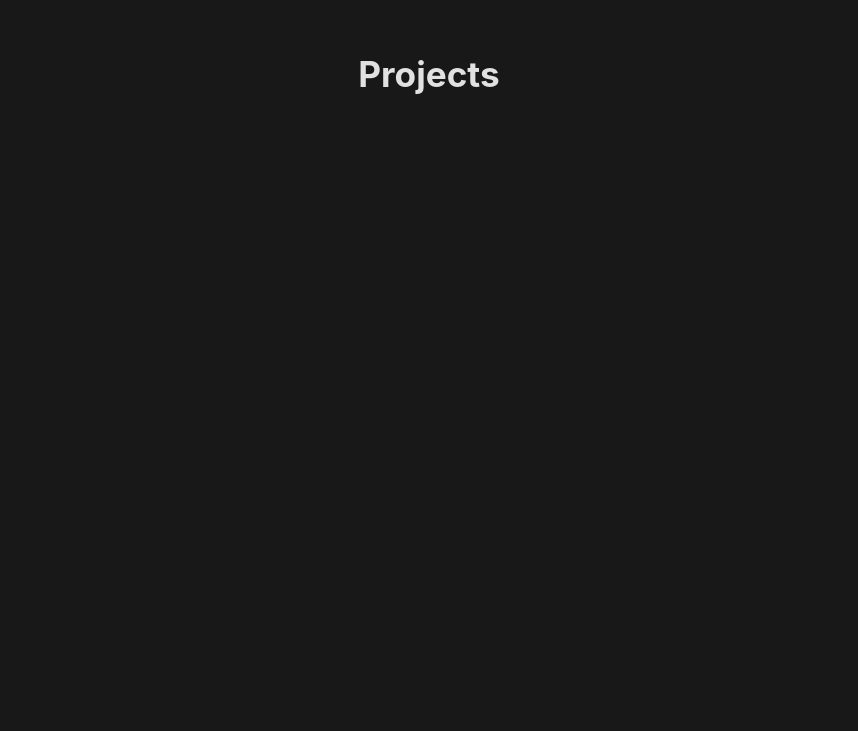
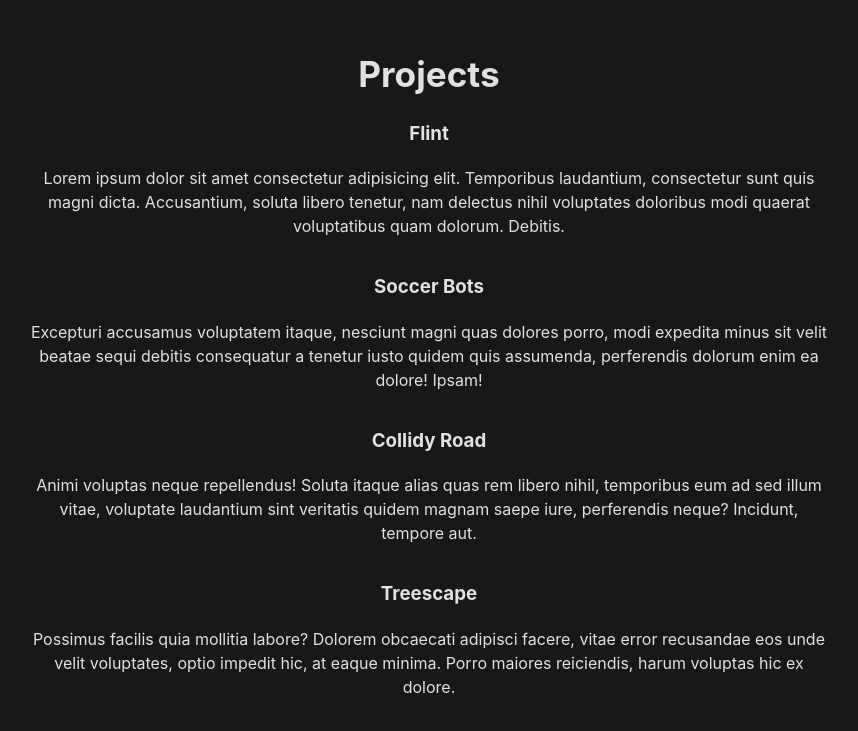
Before and after one commit to Andrewyx/Portfolio-Website, a React (Vite) app in the folder aymport/: page / in a window 1280 px wide. Shown: the part 1853-2584 px from the top of the page, without its empty margins (211-1069 px from the left). Before the commit the page ends 2194 px from the top, so only its background shows below. Built offline with nearby package versions, Linux system fonts and the light colour scheme.

Commit message:
dummy text added

```diff
--- a/aymport/src/App.tsx
+++ b/aymport/src/App.tsx
@@ -24,7 +24,34 @@ function App() {
            <img src={selfie} alt='Andrew'></img>
            </div></section>
 
-      <section><h2>Projects</h2></section>
+      <section><h2>Projects</h2>
+
+      <div>
+        <div>
+          <h3>Flint</h3>
+          <p>Lorem ipsum dolor sit amet consectetur adipisicing elit. Temporibus laudantium, consectetur sunt quis magni dicta. Accusantium, soluta libero tenetur, nam delectus nihil voluptates doloribus modi quaerat voluptatibus quam dolorum. Debitis.<img src="" alt="" /></p>
+        </div>
+      </div>
+      <div>
+        <div>
+          <h3>Soccer Bots</h3>
+          <p>Excepturi accusamus voluptatem itaque, nesciunt magni quas dolores porro, modi expedita minus sit velit beatae sequi debitis consequatur a tenetur iusto quidem quis assumenda, perferendis dolorum enim ea dolore! Ipsam!<img src="" alt="" /></p>
+        </div>
+      </div>
+      <div>
+        <div>
+          <h3>Collidy Road</h3>
+          <p>Animi voluptas neque repellendus! Soluta itaque alias quas rem libero nihil, temporibus eum ad sed illum vitae, voluptate laudantium sint veritatis quidem magnam saepe iure, perferendis neque? Incidunt, tempore aut.<img src="" alt="" /></p>
+        </div>
+      </div>
+      <div>
+        <div>
+          <h3>Treescape</h3>
+          <p>Possimus facilis quia mollitia labore? Dolorem obcaecati adipisci facere, vitae error recusandae eos unde velit voluptates, optio impedit hic, at eaque minima. Porro maiores reiciendis, harum voluptas hic ex dolore.<img src="" alt="" /></p>
+        </div>
+      </div>
+
+      </section>
 
 
     </>
```
